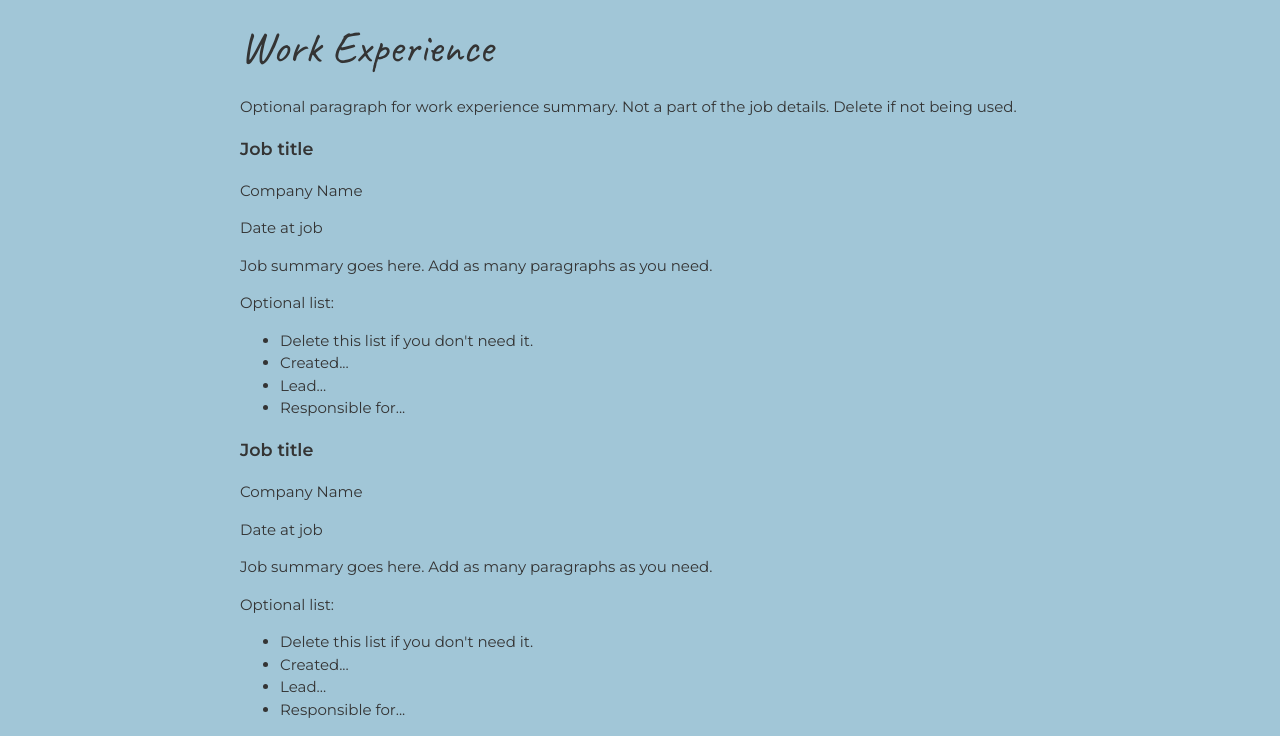
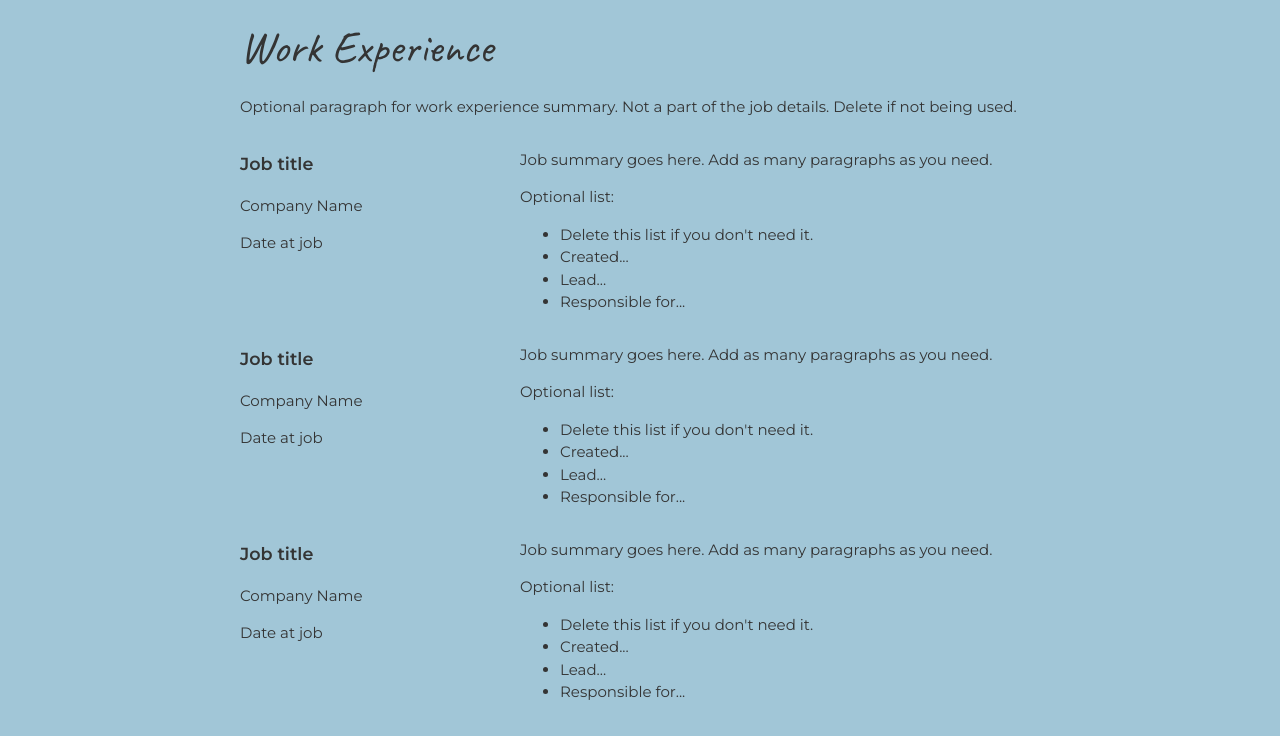
Before and after one commit to iamindika/css-portfolio, a plain HTML site: page index.html in a window 1280 px wide. Shown: the part 1600-2336 px from the top of the page. Drawn offline with Linux system fonts and the light colour scheme.

Commit message:
Style work experience sections

```diff
--- a/css/styles.css
+++ b/css/styles.css
@@ -83,7 +83,11 @@ header {
 .work-experience {
   background: #a1c6d7;
 }
-
+.job-item {
+  display: grid;
+  grid-template-columns: 1fr 2fr;
+  column-gap: 20px;
+}
 /* Education
 ----------------------*/
 
```
